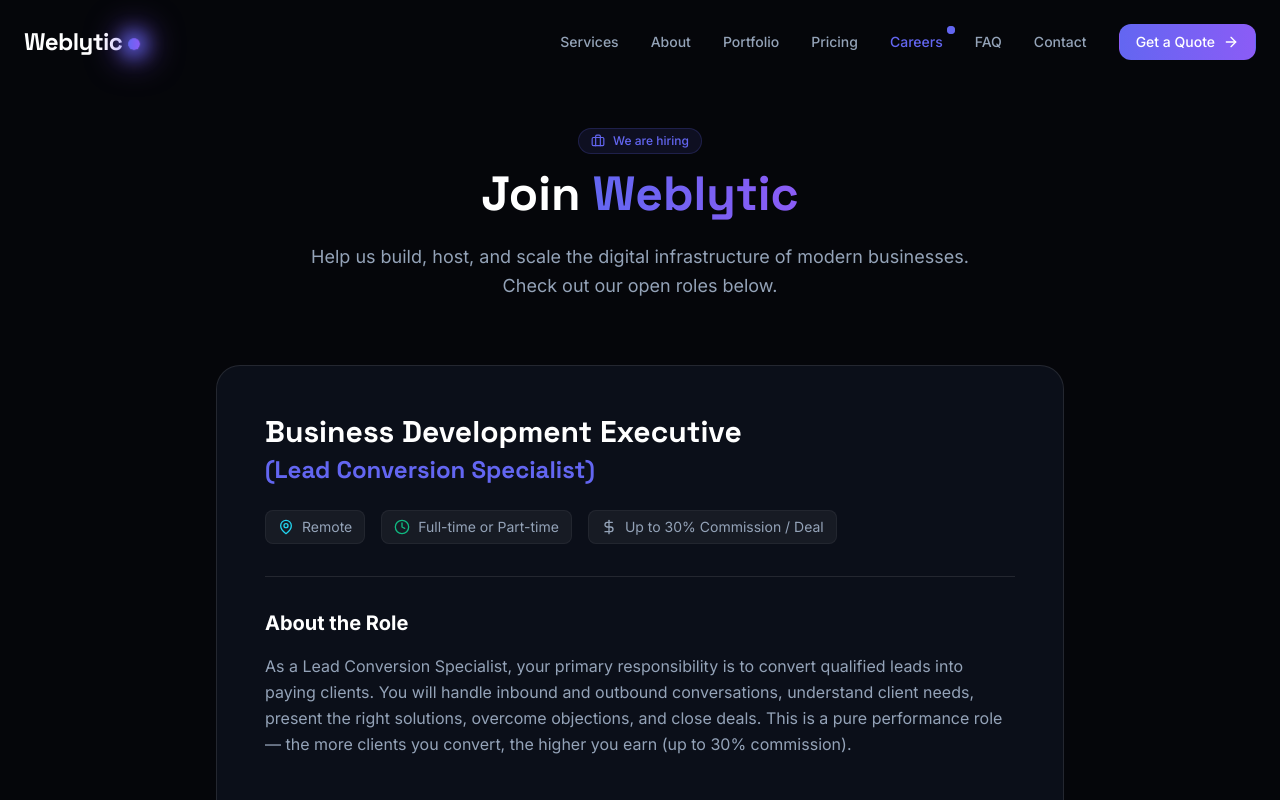
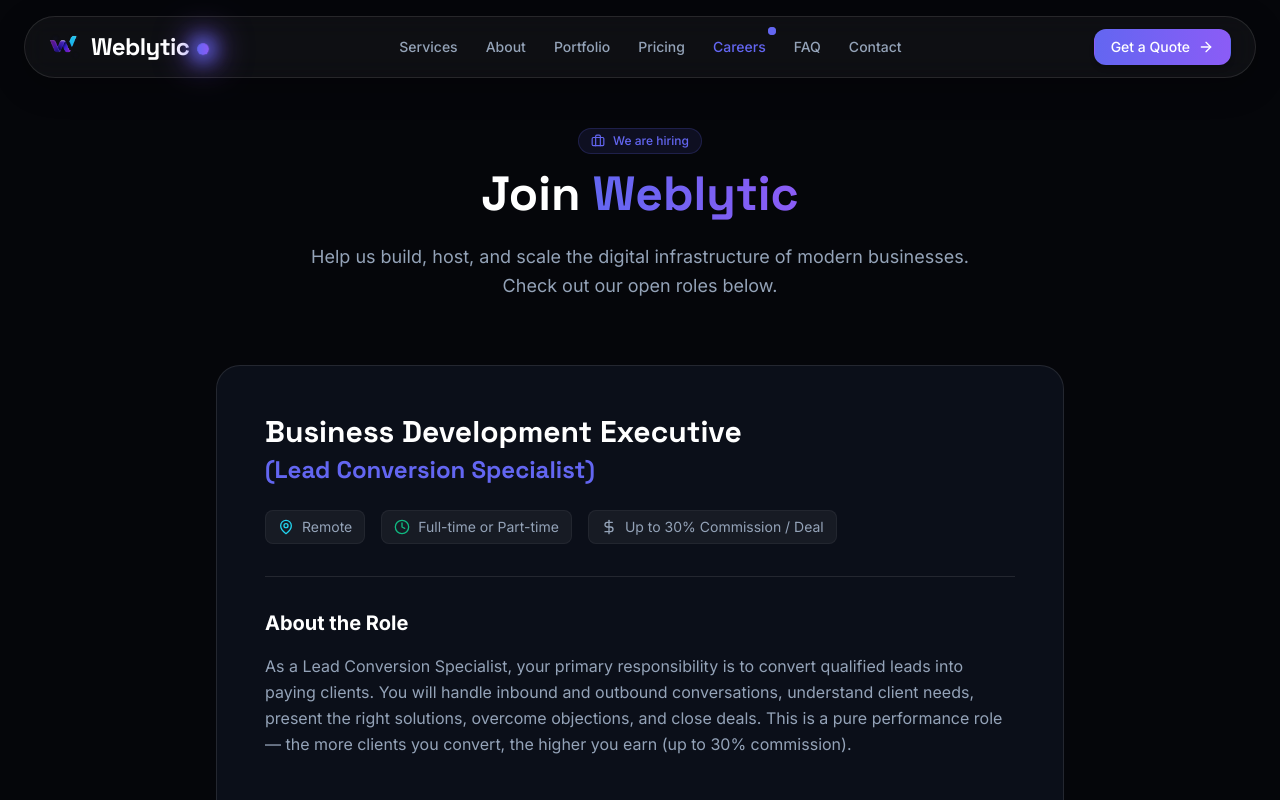
Before and after one commit to Imranalit/weblytic, a Next.js app: page /careers in a window 1280 px wide. Shown: the top 800 px of the page. Built offline with nearby package versions, Linux system fonts and the light colour scheme.

Commit message:
Feat: Add floating glass ribbon navbar with 3D W logo and original heartbeat dot

```diff
--- a/app/globals.css
+++ b/app/globals.css
@@ -33,6 +33,15 @@
   .text-gradient {
     @apply bg-clip-text text-transparent bg-gradient-to-r from-primary to-primary-end;
   }
+
+  .glass-panel-glow {
+    position: relative;
+    background: linear-gradient(135deg, rgba(15, 23, 42, 0.75) 0%, rgba(8, 12, 22, 0.9) 100%);
+    backdrop-filter: blur(20px);
+    -webkit-backdrop-filter: blur(20px);
+    border: 1px solid rgba(99, 102, 241, 0.25);
+    box-shadow: 0 10px 40px -10px rgba(99, 102, 241, 0.25), inset 0 1px 1px rgba(255, 255, 255, 0.15);
+  }
 }
 
 @keyframes heartbeat {
--- a/components/Navbar.tsx
+++ b/components/Navbar.tsx
@@ -1,9 +1,10 @@
 "use client";
 
 import { useState } from "react";
+import Image from "next/image";
 import { m, useScroll, useMotionValueEvent, AnimatePresence } from "framer-motion";
-import { Menu, X, ArrowRight } from "lucide-react";
-import { Button, ButtonLink } from "./ui/Button";
+import { Menu, X, ArrowRight, Sparkles } from "lucide-react";
+import { ButtonLink } from "./ui/Button";
 
 const navLinks = [
   { name: "Services", href: "/#services" },
@@ -21,110 +22,115 @@
   const { scrollY } = useScroll();
 
   useMotionValueEvent(scrollY, "change", (latest) => {
-    setIsScrolled(latest > 50);
+    setIsScrolled(latest > 30);
   });
 
   return (
     <>
       <m.header
-        className={`fixed top-0 left-0 right-0 z-50 transition-all duration-300 ${
-          isScrolled ? "bg-background/80 backdrop-blur-xl border-b border-white/5 py-4" : "bg-transparent py-6"
-        }`}
+        className="fixed top-0 left-0 right-0 z-50 py-4 transition-all duration-300"
         initial={{ y: -100 }}
         animate={{ y: 0 }}
         transition={{ duration: 0.6, ease: [0.22, 1, 0.36, 1] }}
       >
-        <div className="container mx-auto px-6 max-w-7xl flex items-center justify-between">
-          <a href="/" className="flex items-center gap-2 group">
-            <span className="font-display font-bold text-2xl tracking-tight text-white">
+        <div className="container mx-auto px-6 max-w-7xl">
+          <div
+            className={`transition-all duration-300 rounded-full px-6 py-3 flex items-center justify-between ${
+              isScrolled
+                ? "glass-panel-glow border border-white/15 shadow-[0_15px_35px_rgba(0,0,0,0.6)]"
+                : "bg-white/[0.04] backdrop-blur-md border border-white/10 shadow-[0_8px_32px_0_rgba(0,0,0,0.3)]"
+            }`}
+          >
+            {/* Logo & Brand with Original Heartbeat Dot */}
+            <a href="/" className="flex items-center gap-2.5 group">
+              <div className="relative w-8 h-8 flex items-center justify-center">
+                <Image
+                  src="/weblytic-logo.png"
+                  alt="Weblytic Logo"
+                  width={32}
+                  height={32}
+                  className="w-8 h-8 object-contain group-hover:scale-105 transition-transform"
+                  priority
+                />
+              </div>
+              <span className="font-display font-bold text-2xl tracking-tight text-white group-hover:text-cyan-300 transition-colors">
                 Weblytic
               </span>
               <span className="w-2 h-2 rounded-full bg-primary-gradient mt-1 animate-heartbeat" />
             </a>
 
-          {/* Desktop Nav */}
-          <nav className="hidden md:flex items-center gap-8">
+            {/* Desktop Navigation */}
+            <nav className="hidden md:flex items-center gap-7">
               {navLinks.map((link) => (
                 <a
                   key={link.name}
                   href={link.href}
-                className={`text-sm font-medium transition-colors relative ${
+                  className={`text-sm font-medium transition-all relative py-1 ${
                     link.name === "Careers"
-                    ? "text-primary hover:text-primary-end animate-pulse font-bold"
+                      ? "text-primary hover:text-primary-end font-bold animate-pulse"
                       : "text-text-muted hover:text-white"
                   }`}
                 >
                   {link.name}
                   {link.name === "Careers" && (
-                  <span className="absolute -top-1.5 -right-3 flex h-2 w-2">
+                    <span className="absolute -top-1.5 -right-2.5 flex h-2 w-2">
                       <span className="animate-ping absolute inline-flex h-full w-full rounded-full bg-primary opacity-75"></span>
                       <span className="relative inline-flex rounded-full h-2 w-2 bg-primary"></span>
                     </span>
                   )}
                 </a>
               ))}
-            <ButtonLink href="/#contact" size="sm" className="gap-2 group">
-              Get a Quote
+            </nav>
+
+            {/* CTA Button */}
+            <div className="hidden md:flex items-center gap-3">
+              <ButtonLink href="/#contact" size="sm" className="gap-2 group shadow-md">
+                <span>Get a Quote</span>
                 <ArrowRight className="w-4 h-4 group-hover:translate-x-1 transition-transform" />
               </ButtonLink>
-          </nav>
+            </div>
 
-          {/* Mobile Toggle */}
+            {/* Mobile Menu Toggle */}
             <button
-            className="md:hidden text-white"
-            onClick={() => setIsMobileMenuOpen(true)}
-            aria-label="Open navigation menu"
+              onClick={() => setIsMobileMenuOpen(!isMobileMenuOpen)}
+              className="md:hidden text-white p-2 rounded-xl bg-white/5 border border-white/10 hover:bg-white/10 transition-colors"
+              aria-label="Toggle navigation menu"
             >
-            <Menu className="w-6 h-6" />
+              {isMobileMenuOpen ? <X className="w-5 h-5" /> : <Menu className="w-5 h-5" />}
             </button>
+          </div>
         </div>
       </m.header>
 
-      {/* Mobile Menu */}
+      {/* Mobile Drawer */}
       <AnimatePresence>
         {isMobileMenuOpen && (
           <m.div
             initial={{ opacity: 0, y: -20 }}
             animate={{ opacity: 1, y: 0 }}
             exit={{ opacity: 0, y: -20 }}
-            className="fixed inset-0 z-[60] bg-background p-6 flex flex-col"
+            transition={{ duration: 0.2 }}
+            className="fixed inset-x-4 top-20 z-40 md:hidden bg-slate-900/95 backdrop-blur-2xl p-6 rounded-2xl border border-white/15 shadow-2xl flex flex-col gap-4"
           >
-            <div className="flex justify-end">
-              <button
-                className="text-white p-2"
-                onClick={() => setIsMobileMenuOpen(false)}
-                aria-label="Close navigation menu"
-              >
-                <X className="w-8 h-8" />
-              </button>
-            </div>
-            <nav className="flex flex-col gap-6 mt-12">
             {navLinks.map((link) => (
               <a
                 key={link.name}
                 href={link.href}
                 onClick={() => setIsMobileMenuOpen(false)}
-                  className={`text-4xl font-display font-bold transition-colors relative inline-block w-fit ${
-                    link.name === "Careers"
-                      ? "text-primary animate-pulse"
-                      : "text-white hover:text-primary"
-                  }`}
+                className="text-base font-medium text-white/90 hover:text-primary py-2 border-b border-white/5 flex items-center justify-between"
               >
-                  {link.name}
-                  {link.name === "Careers" && (
-                    <span className="absolute top-0 -right-6 flex h-3 w-3">
-                      <span className="animate-ping absolute inline-flex h-full w-full rounded-full bg-primary opacity-75"></span>
-                      <span className="relative inline-flex rounded-full h-3 w-3 bg-primary"></span>
-                    </span>
-                  )}
+                <span>{link.name}</span>
+                <ArrowRight className="w-4 h-4 text-text-muted" />
               </a>
             ))}
-              <div className="mt-8">
-                <ButtonLink href="/#contact" size="lg" className="w-full" onClick={() => setIsMobileMenuOpen(false)}>
+            <ButtonLink
+              href="/#contact"
+              size="md"
+              className="w-full mt-2"
+              onClick={() => setIsMobileMenuOpen(false)}
+            >
               Get a Quote
             </ButtonLink>
-              </div>
-            </nav>
           </m.div>
         )}
       </AnimatePresence>
```
Also changed, not shown: public/weblytic-logo.png (added). Lines whose indentation alone changed are shown as unchanged.
